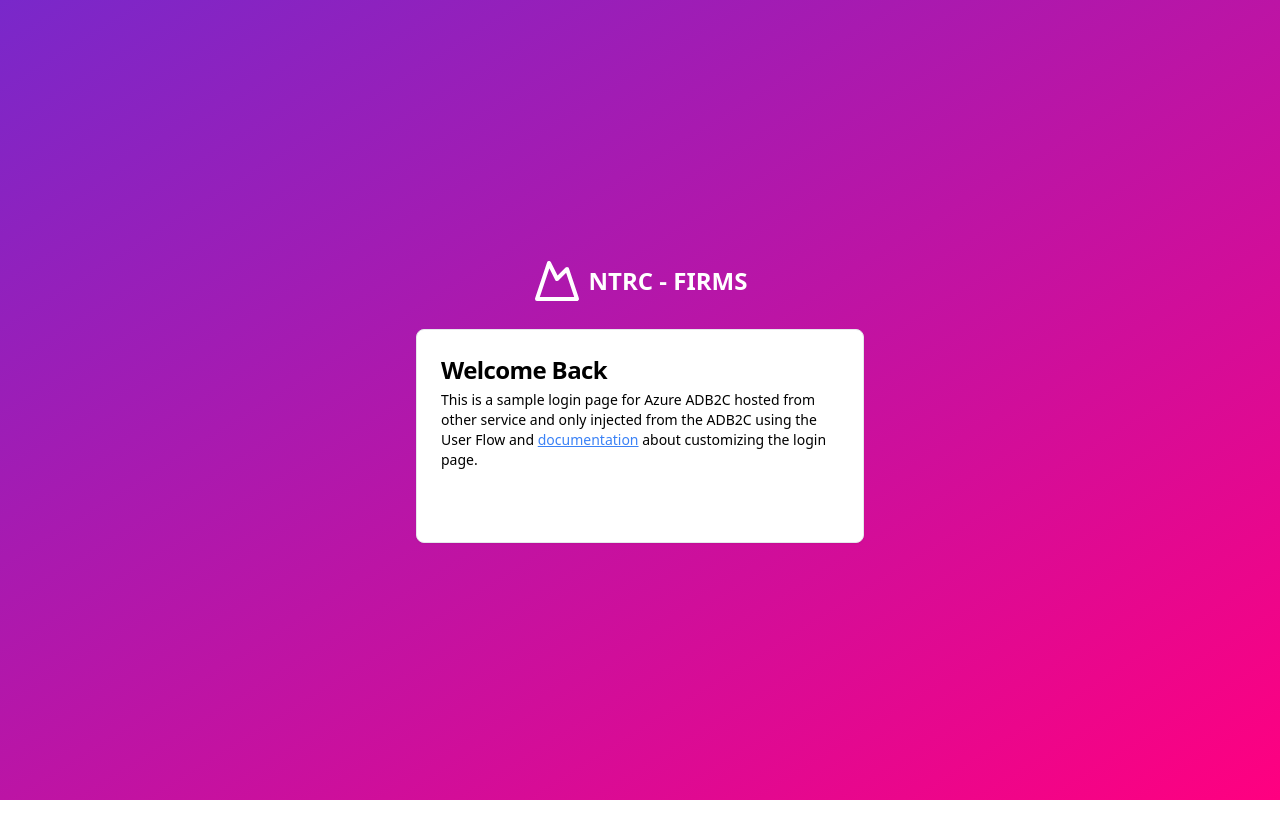
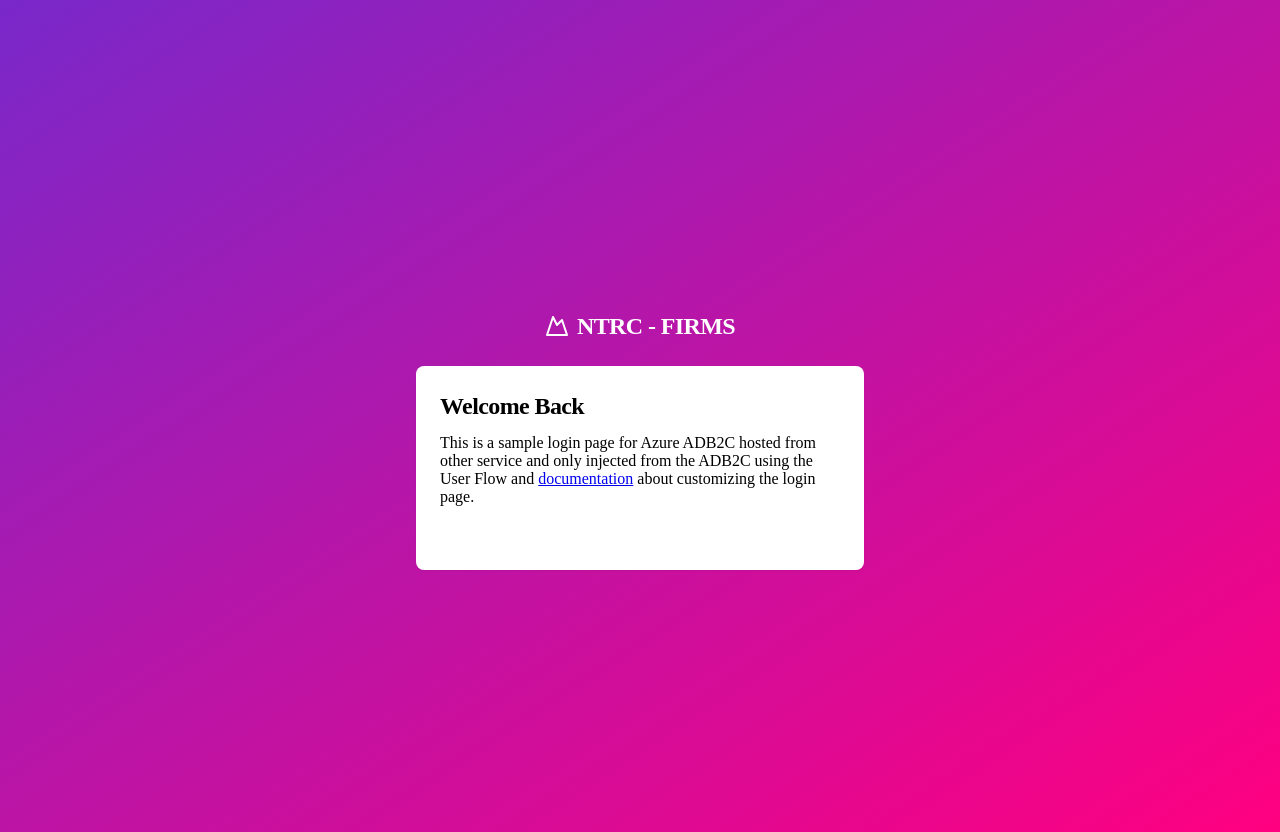
Before and after one commit to jdpena28/login-html-template, a plain HTML site: page index.html in a window 1280 px wide. Before the commit the page ends 800 px from the top, so only its background shows below. Drawn offline with nearby package versions, Linux system fonts and the light colour scheme.

Commit message:
REFACTOR: convert tailwind css to vanila css

```diff
--- a/index.html
+++ b/index.html
@@ -4,21 +4,19 @@
     <meta charset="UTF-8" />
     <meta name="viewport" content="width=device-width, initial-scale=1.0" />
     <title>Login Page</title>
-    <script src="https://cdn.tailwindcss.com" defer></script>
+    <link rel="stylesheet" href="./style.css" />
   </head>
   <body>
-    <div
-      class="flex min-h-[100dvh] flex-col items-center justify-center bg-gradient-to-br from-[#7928CA] to-[#FF0080] px-4 py-12 sm:px-6 lg:px-8"
-    >
-      <div class="mx-auto flex max-w-md flex-col items-center space-y-6">
-        <div class="flex items-center justify-center">
+    <div class="root-container">
+      <div class="parent-container">
+        <div class="items-centered">
           <svg
             xmlns="http://www.w3.org/2000/svg"
             width="24"
             height="24"
             viewBox="0 0 24 24"
             fill="none"
-            stroke="currentColor"
+            stroke="#FFFF"
             stroke-width="2"
             stroke-linecap="round"
             stroke-linejoin="round"
@@ -26,13 +24,28 @@
           >
             <path d="m8 3 4 8 5-5 5 15H2L8 3z"></path>
           </svg>
-          <span class="ml-2 text-2xl font-bold text-white">NTRC - FIRMS</span>
+          <h1
+            class="ml-2 text-2xl font-bold text-white heading"
+            style="
+              font-size: 1.5rem;
+              line-height: 2rem;
+              margin-left: 0.5rem;
+              color: white;
+            "
+          >
+            NTRC - FIRMS
+          </h1>
         </div>
-        <div
-          class="rounded-lg border bg-card text-card-foreground shadow-sm w-full bg-white"
-        >
-          <div class="flex flex-col p-6 space-y-1">
-            <h3 class="whitespace-nowrap font-semibold tracking-tight text-2xl">
+        <div class="card">
+          <div
+            style="
+              display: flex;
+              flex-direction: column;
+              padding: 1.5rem;
+              gap: 0.75rem;
+            "
+          >
+            <h3 class="heading" style="font-size: 1.5rem; line-height: 2rem">
               Welcome Back
             </h3>
             <p class="text-sm text-muted-foreground">
@@ -48,7 +61,7 @@
               about customizing the login page.
             </p>
           </div>
-          <div id="api" class="p-6 space-y-4">
+          <div id="api" style="padding: 1.25rem">
             <!-- <div class="space-y-2">
               <label
                 class="text-sm font-medium leading-none peer-disabled:cursor-not-allowed peer-disabled:opacity-70"
--- /dev/null
+++ b/style.css
@@ -0,0 +1,132 @@
+body,
+div,
+dl,
+dt,
+dd,
+ul,
+ol,
+li,
+h1,
+h2,
+h3,
+h4,
+h5,
+h6,
+pre,
+form,
+fieldset,
+input,
+textarea,
+p,
+blockquote,
+th,
+td {
+  margin: 0;
+  padding: 0;
+}
+html,
+body {
+  margin: 0;
+  padding: 0;
+}
+table {
+  border-collapse: collapse;
+  border-spacing: 0;
+}
+fieldset,
+img {
+  border: 0;
+}
+input {
+  border: 1px solid #b0b0b0;
+  padding: 3px 5px 4px;
+  color: #979797;
+  width: 190px;
+}
+address,
+caption,
+cite,
+code,
+dfn,
+th,
+var {
+  font-style: normal;
+  font-weight: normal;
+}
+ol,
+ul {
+  list-style: none;
+}
+caption,
+th {
+  text-align: left;
+}
+h1,
+h2,
+h3,
+h4,
+h5,
+h6 {
+  font-size: 100%;
+  font-weight: normal;
+}
+q:before,
+q:after {
+  content: "";
+}
+abbr,
+acronym {
+  border: 0;
+}
+.root-container {
+  display: flex;
+  min-height: 100dvh;
+  max-height: 100dvh;
+  padding: 1rem 3rem;
+  flex-direction: column;
+  justify-content: center;
+  align-items: center;
+  background: linear-gradient(to bottom right, #7928ca, #ff0080);
+  @media (min-width: 640px) {
+    padding-left: 1.5rem;
+    padding-right: 1.5rem;
+  }
+
+  @media (min-width: 1024px) {
+    padding-left: 2rem;
+    padding-right: 2rem;
+  }
+}
+
+.parent-container {
+  display: flex;
+  margin-top: 1.5rem;
+  flex-direction: column;
+  align-items: center;
+  max-width: 28rem;
+  padding: 2rem;
+  border-radius: 0.5rem;
+  & > * {
+    margin-top: 1.5rem;
+  }
+}
+
+.items-centered {
+  display: flex;
+  justify-content: center;
+  align-items: center;
+}
+
+.card {
+  border-radius: 0.5rem;
+  border-width: 1px;
+  width: 100%;
+  box-shadow: 0 1px 2px 0 rgba(0, 0, 0, 0.05);
+  background-color: white;
+}
+
+.heading {
+  white-space: nowrap;
+  font-weight: 600;
+  letter-spacing: -0.025em;
+}
```
